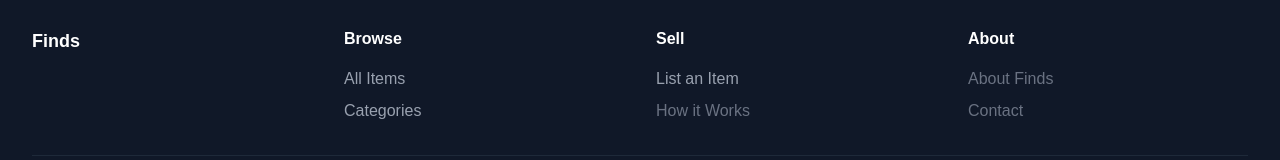
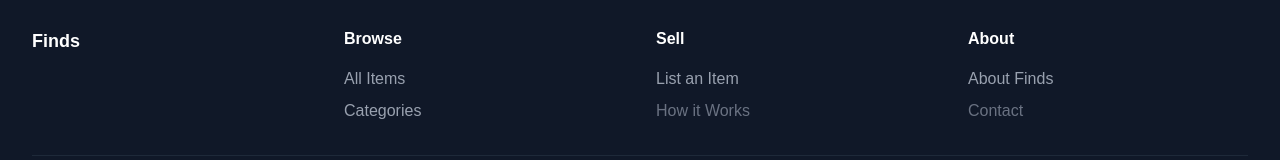
Before and after one commit to JoshiT3ch/finds, a Next.js app: page / in a window 1280 px wide. Shown: the part 1392-1552 px from the top of the page. Built offline with nearby package versions, Linux system fonts and the light colour scheme; no server answers; the database is empty.

Commit message:
Link About page in footer

```diff
--- a/src/components/Footer.tsx
+++ b/src/components/Footer.tsx
@@ -62,12 +62,19 @@ export default function Footer() {
             <h4 className="font-semibold mb-4">About</h4>
             <ul className="space-y-2">
               <li>
-                <span className="text-gray-500" aria-label="About Finds is coming soon">
+                <Link
+                  href="/about"
+                  className="text-gray-400 hover:text-white transition"
+                >
                   About Finds
-                </span>
+                </Link>
               </li>
+
               <li>
-                <span className="text-gray-500" aria-label="Contact is coming soon">
+                <span
+                  className="text-gray-500"
+                  aria-label="Contact is coming soon"
+                >
                   Contact
                 </span>
               </li>
```
